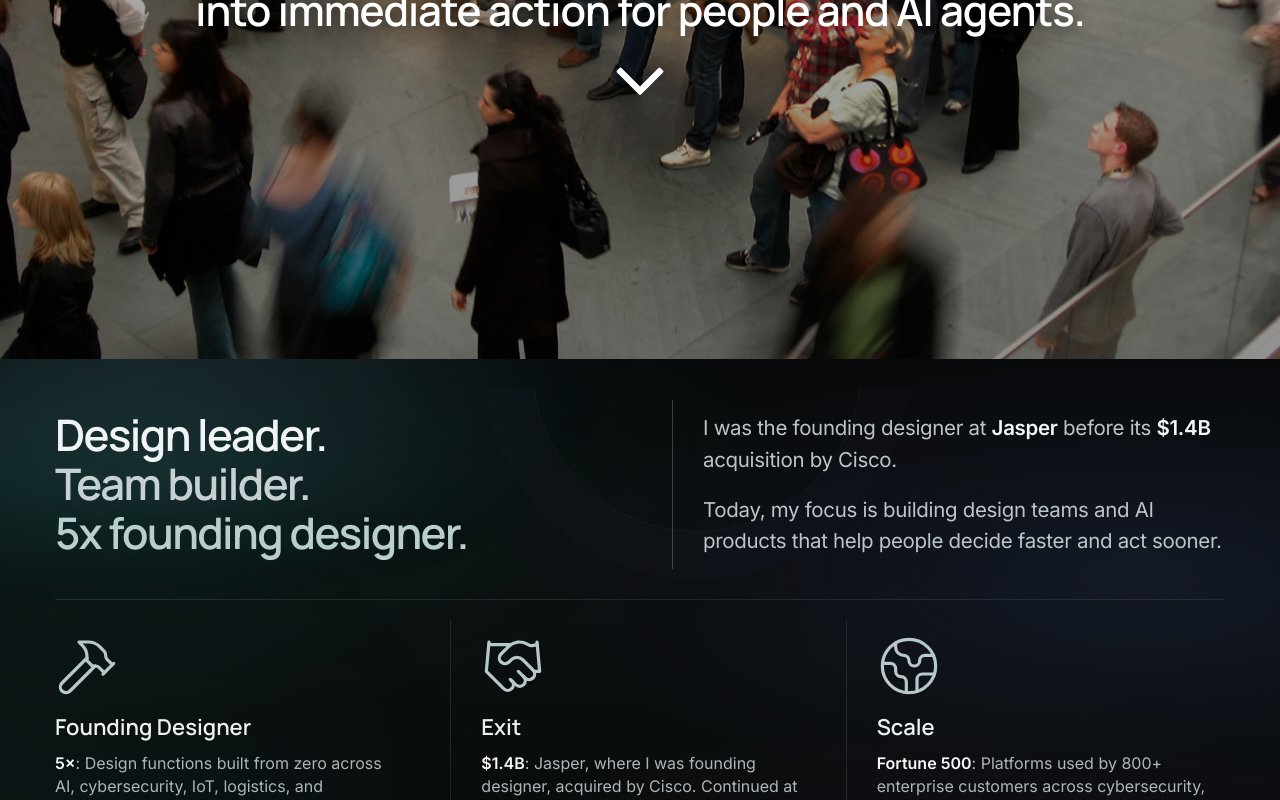
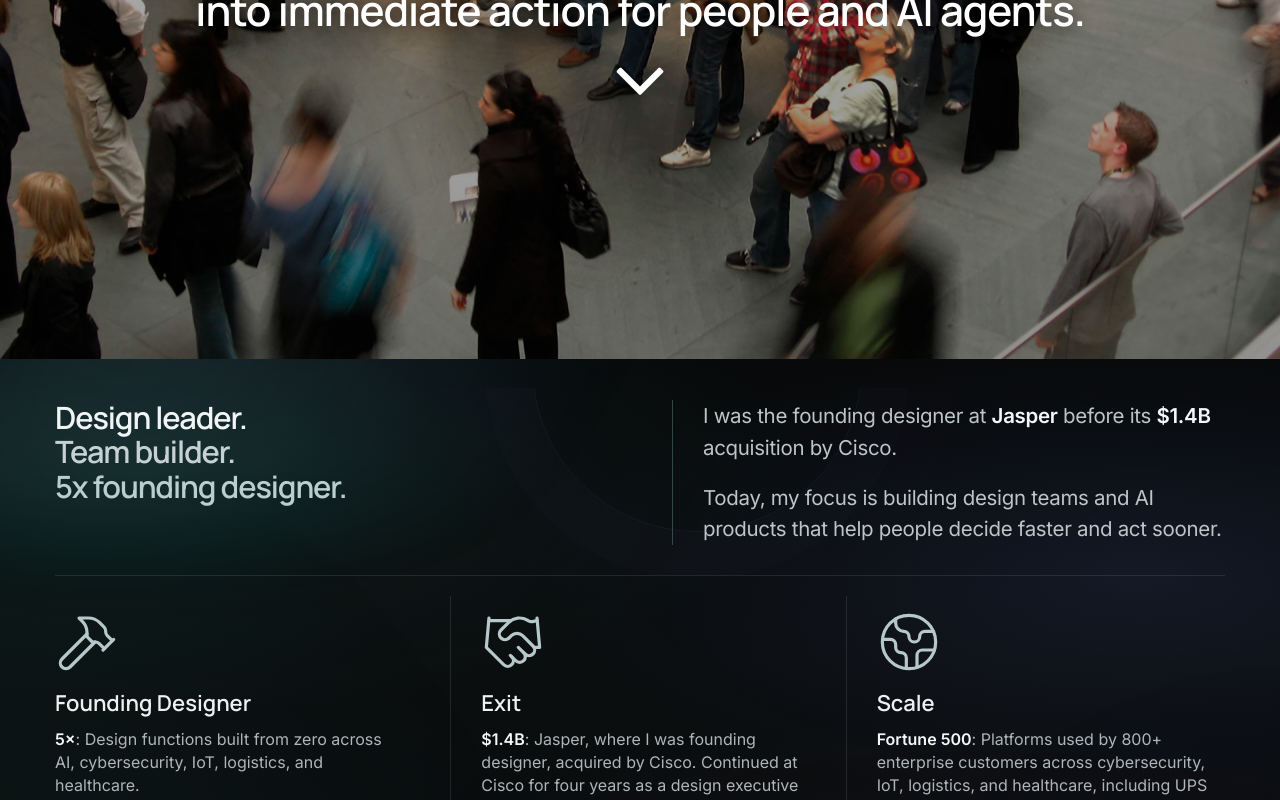
Before and after one commit to wownflutter/curtis-is, a React (Vite) app: page / in a window 1280 px wide. Shown: the part 441-1241 px from the top of the page. Built offline with nearby package versions, Linux system fonts and the light colour scheme.

Commit message:
Rebalance leadership headline

```diff
--- a/app/globals.css
+++ b/app/globals.css
@@ -118,7 +118,7 @@
 #team .process-introduction::after { display:none; }
 #team .mission-statement {
   margin:0;
-  font-size:clamp(32px,3.4vw,50px);
+  font-size:clamp(26px,2.4vw,36px);
   line-height:1.12;
   letter-spacing:-.035em;
 }
@@ -210,6 +210,7 @@
 .signal-concept #team .process-introduction {
   position:relative;
   overflow:hidden;
+  align-items:start;
   margin-bottom:20px;
   padding:12px 0 30px;
   border:0;
@@ -246,9 +247,9 @@
   display:flex;
   flex-direction:column;
   align-items:flex-start;
-  justify-content:center;
+  justify-content:flex-start;
   gap:18px;
-  padding:12px 0 12px 30px;
+  padding:0 0 0 30px;
   border:0;
   border-left:1px solid rgba(139,204,197,.30);
   border-radius:0;
```
